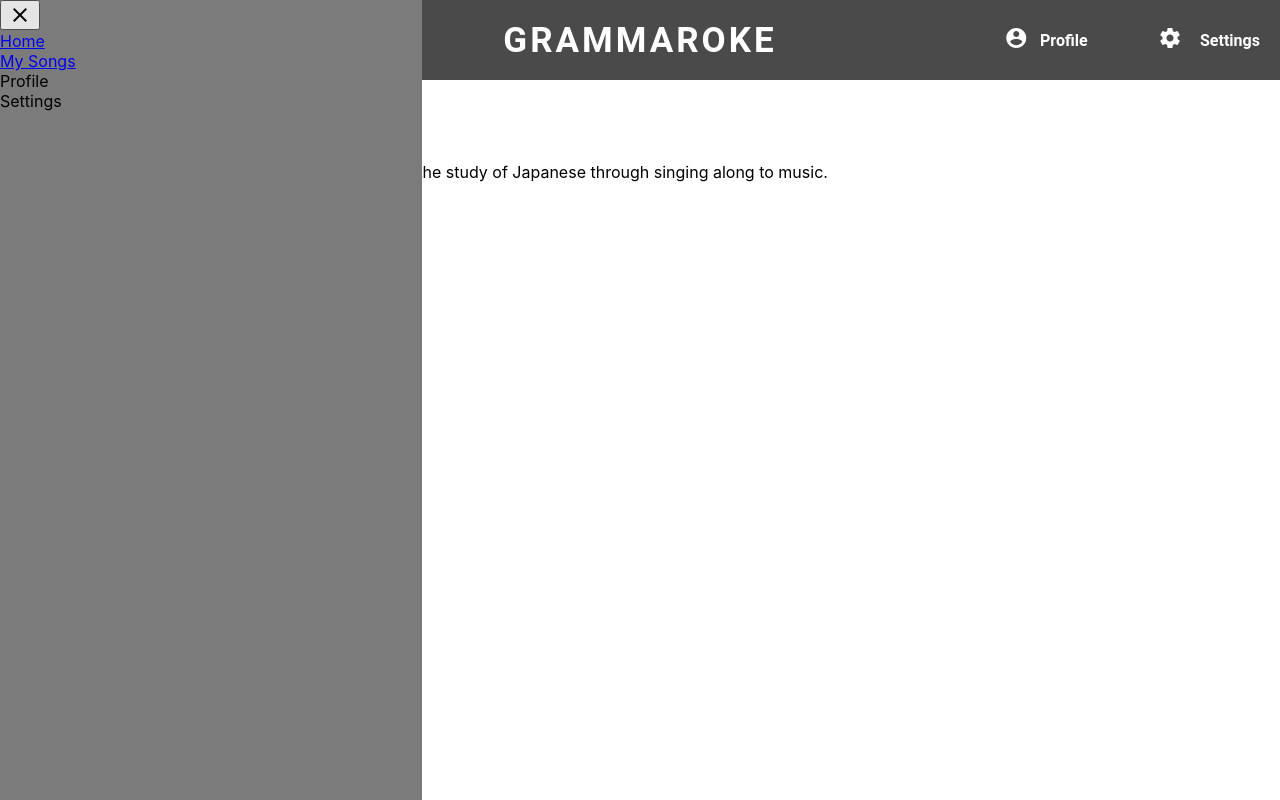
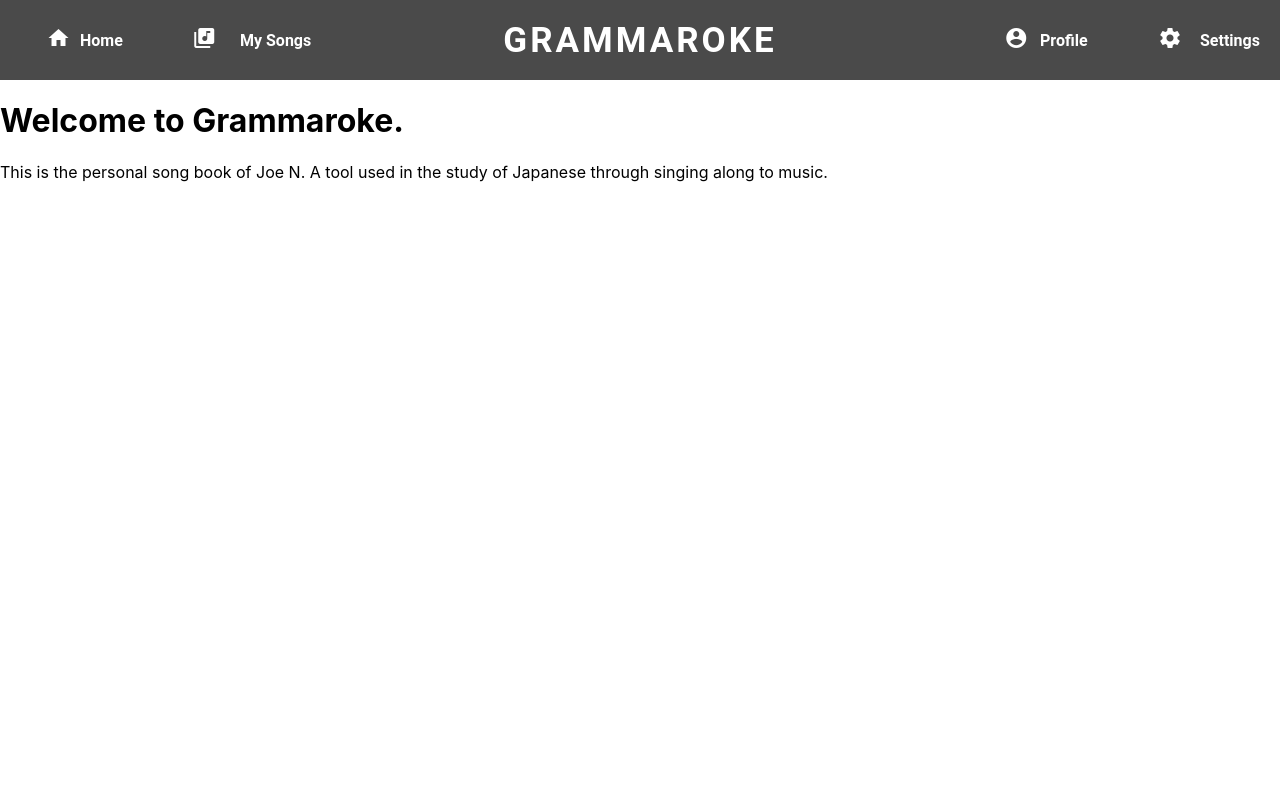
Before and after one commit to joengyn7/grammaroke, a React (Create React App) app in the folder ui/: page / in a window 1280 px wide. Built offline with nearby package versions, Linux system fonts and the light colour scheme.

Commit message:
fixed drawer and ci file

```diff
--- a/ui/src/App.js
+++ b/ui/src/App.js
@@ -14,7 +14,7 @@ import {
 } from "react-router-dom";
 
 function App() {
-  const [drawerOpen, setDrawerOpen] = React.useState(true)
+  const [drawerOpen, setDrawerOpen] = React.useState(false)
 
   return (
     <div className="app">
```
